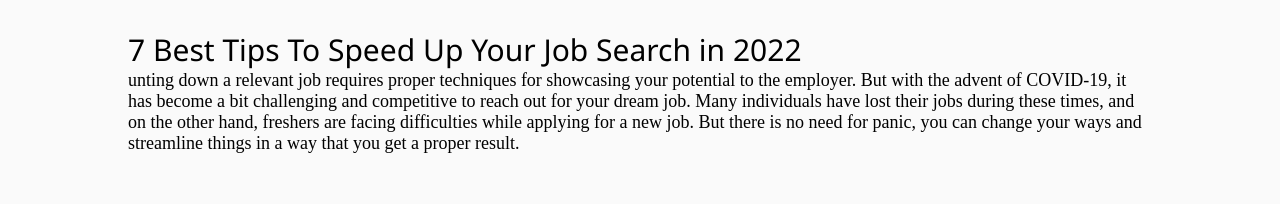
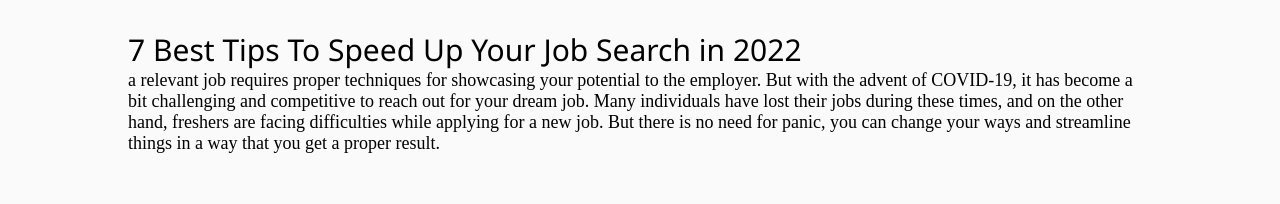
Before and after one commit to 24ERIC/official_webiste, a React (Create React App) app: page / in a window 1280 px wide. Shown: the part 144-348 px from the top of the page. Built offline with nearby package versions, Linux system fonts and the light colour scheme.

Commit message:
Update App.js

```diff
--- a/src/App.js
+++ b/src/App.js
@@ -30,7 +30,7 @@ function App() {
 							Job Search in 2022
 						</h1>
 						<p class="text-small">
-							unting down a relevant job requires
+							a relevant job requires
 							proper techniques for showcasing your
 							potential to the employer. But with
 							the advent of COVID-19, it has become
```
